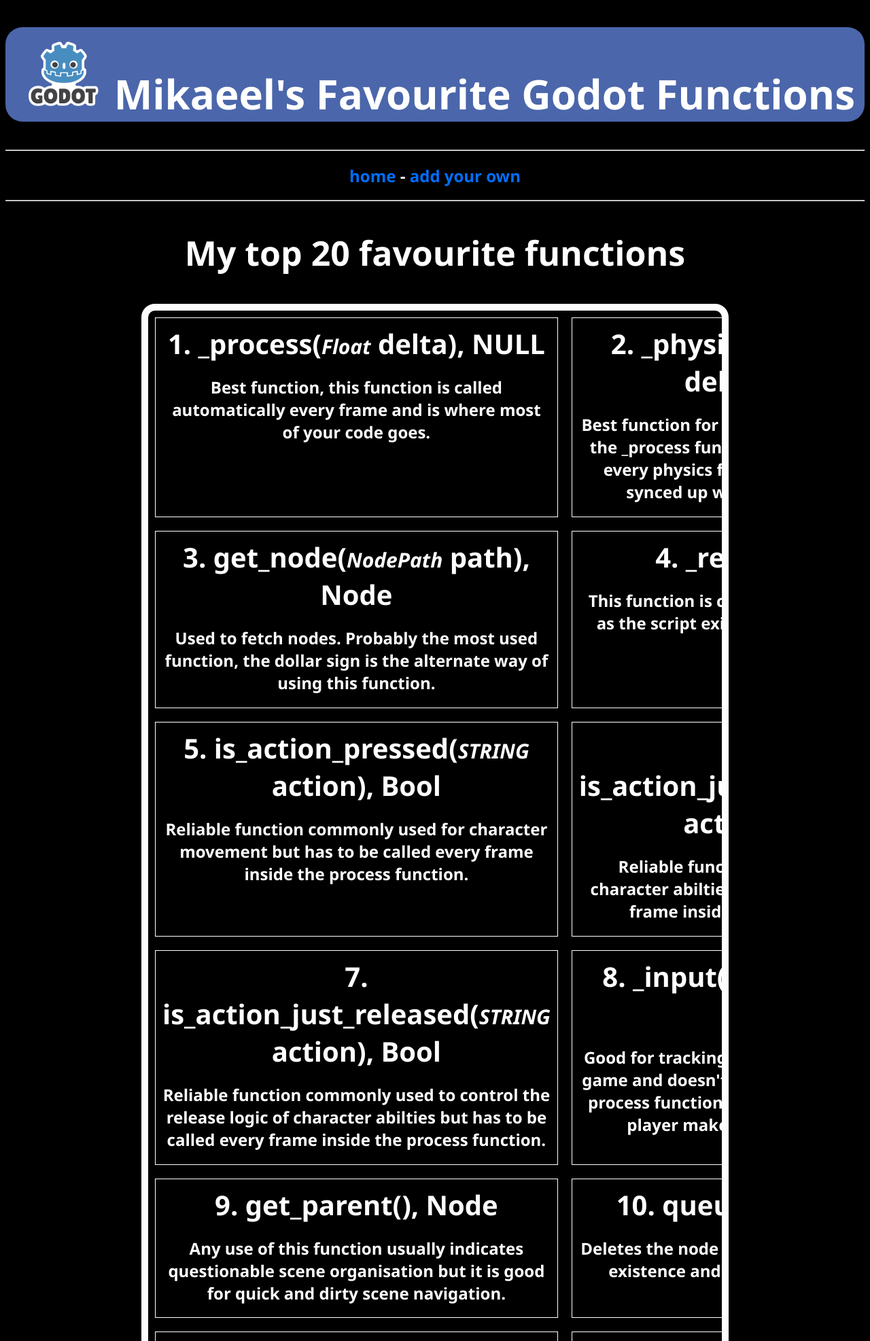
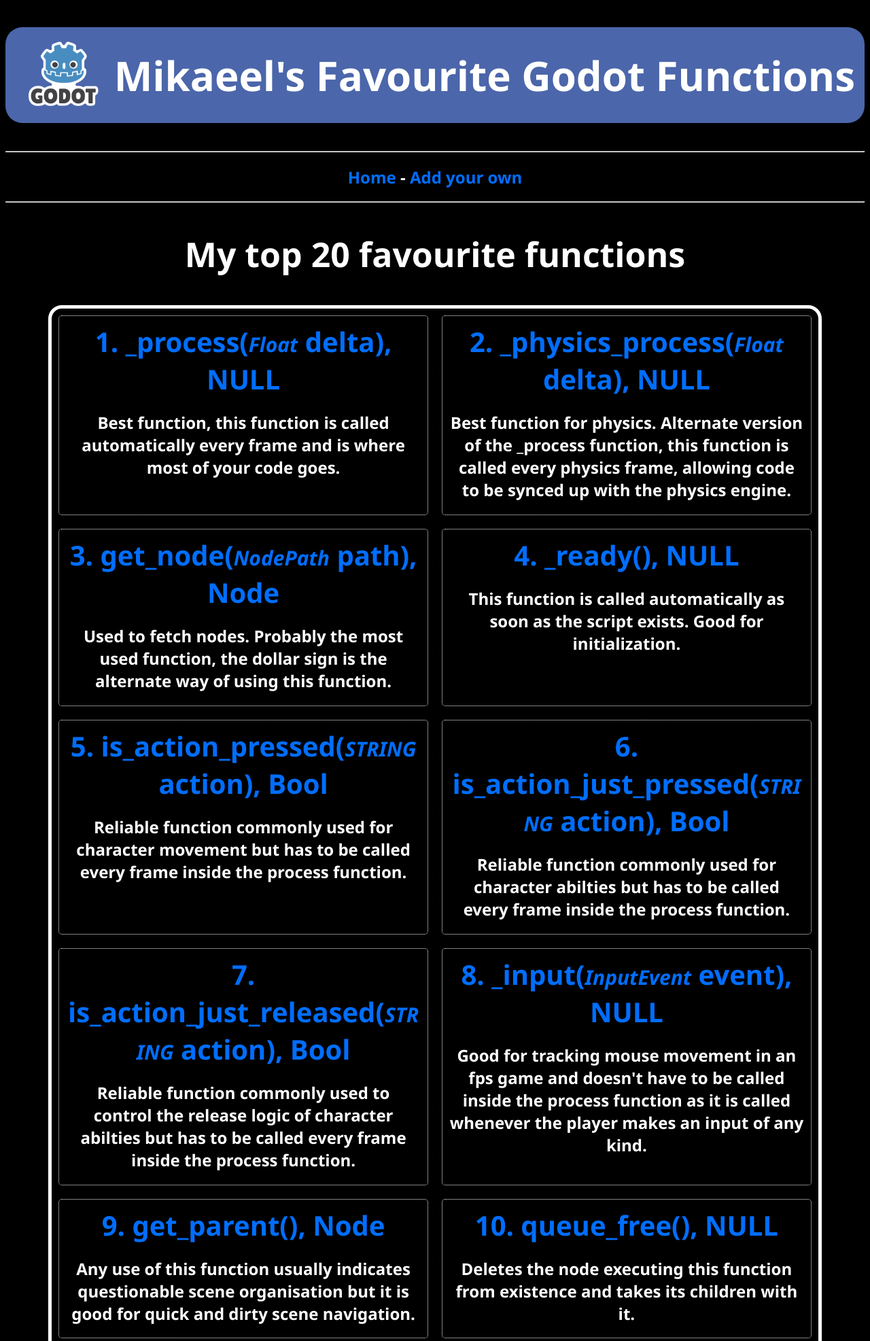
Before and after one commit to Someone-That/Godot-Functions, a Flask app: page / in a window 1280 px wide. Shown: the top 1973 px of the page at 68% size. Run offline with Flask 3, Linux system fonts and the light colour scheme; data comes from the database, SQL or seed files in the repository.

Commit message:
Improving readability ie more css

```diff
--- a/static/css/style.css
+++ b/static/css/style.css
@@ -8,9 +8,11 @@ body
 
 h1
 {
+    display: flex;
+    justify-content: center;
+    align-items: center;
     padding-top: 20px;
-    text-align: center;
-    vertical-align: middle;
+    padding-bottom: 20px;
     font-size: 60px;
     width: 100%;
     background-color: rgb(75, 102, 170);
@@ -63,19 +65,20 @@ img
 .grid-container
 {
     border-radius: 20px;
-    border: 1px solid #fdfdfd;
-    border-width: 10px;
-    margin-left: 200px;
-    margin-right: 200px;
+    border: 1px solid #ffffff;
+    border-width: 5px;
+    margin-left: 5%;
+    margin-right: 5%;
     display: grid;
-    overflow-x: hidden;
-    grid-template-columns: 1fr 1fr;
+    grid-template-columns: 50% 50%;
   }
 
   .grid-item
   {
     margin: 10px;
-    border: 1px solid rgb(255, 255, 255);
+    overflow-wrap: break-word;
+    border-radius: 5px;
+    border: 1px dotted rgb(255, 255, 255);
   }
 
   .description
--- a/templates/header.html
+++ b/templates/header.html
@@ -1 +1 @@
-<h1><img src="static\images\godot logo.png" alt="godot logo"><span> Mikaeel's Favourite Godot Functions</span></h1>
+<h1><img src="static\images\godot logo.png" alt="godot logo"><span>&nbsp;Mikaeel's Favourite Godot Functions</span></h1>
--- a/templates/home.html
+++ b/templates/home.html
@@ -7,7 +7,7 @@
 <div class="grid-container">
 {% for i in range(function_quantity) %} <!--loops through all the data neatly-->
     <div class="grid-item">
-    <h2 class="function-name"><a href="{{doc_links}}"></a>{{i+1}}. {{function_names[i]}}{{neat_parameter_list[i] | safe}}, {{return_types[i]}}</h2> <!--displays ranking, name, parameters, and return type-->
+    <h2 class="function-name"><a href="{{doc_links[i]}}" target="_blank">{{i+1}}. {{function_names[i]}}{{neat_parameter_list[i] | safe}}, {{return_types[i]}}</a></h2> <!--displays ranking, name, parameters, and return type-->
     <div class = "description">
     <h2>{{descriptions[i]}}</h2>
     </div>
--- a/templates/nav.html
+++ b/templates/nav.html
@@ -1,5 +1,5 @@
 <hr>
 <nav>
-<h2><a href="/">home</a> - <a href="/add-your-own">add your own</a></h2>
+<h2><a href="/">Home</a> - <a href="/add-your-own">Add your own</a></h2>
 </nav>
 <hr>
```
Also changed, not shown: templates/add_your_own.html (+4 -4 lines).
